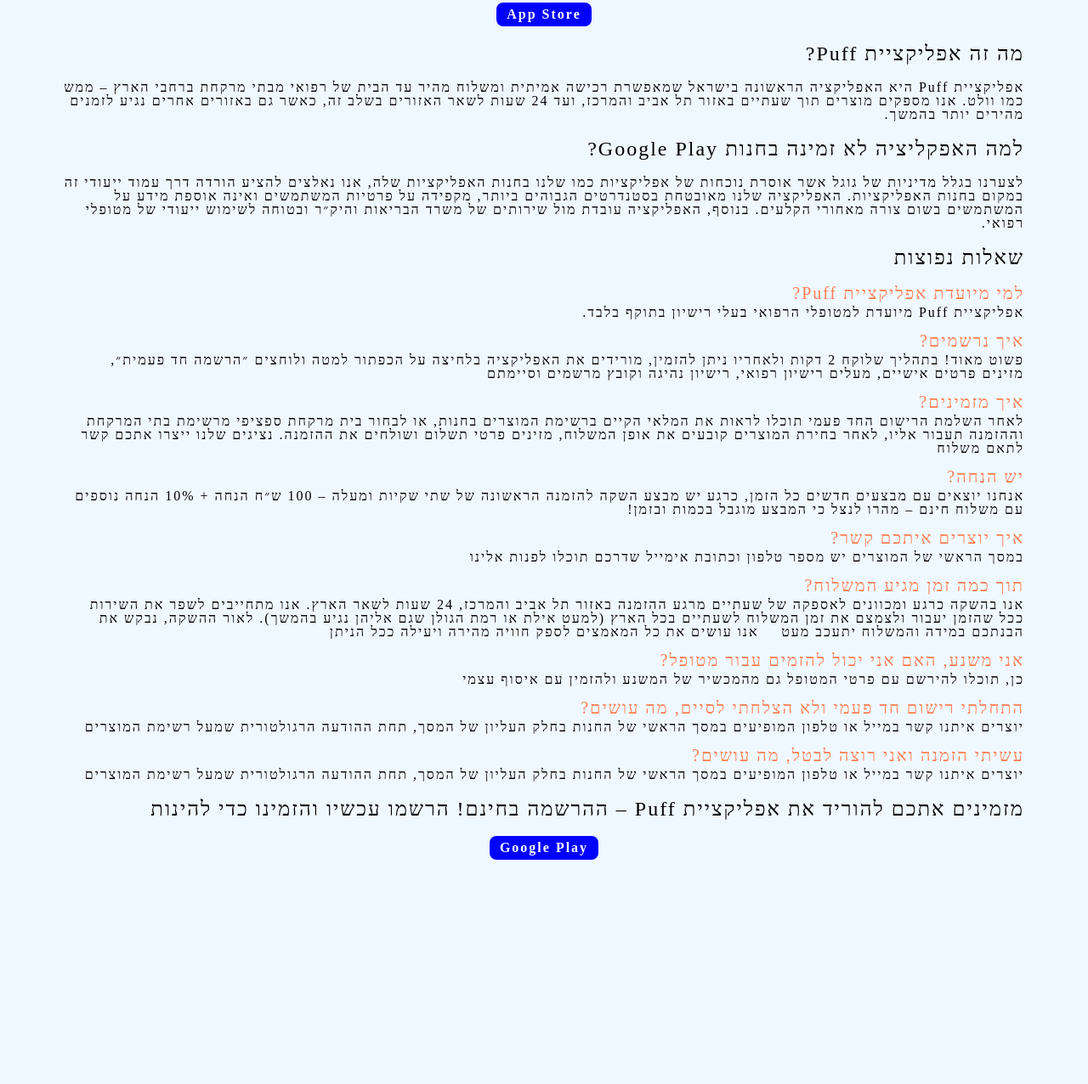
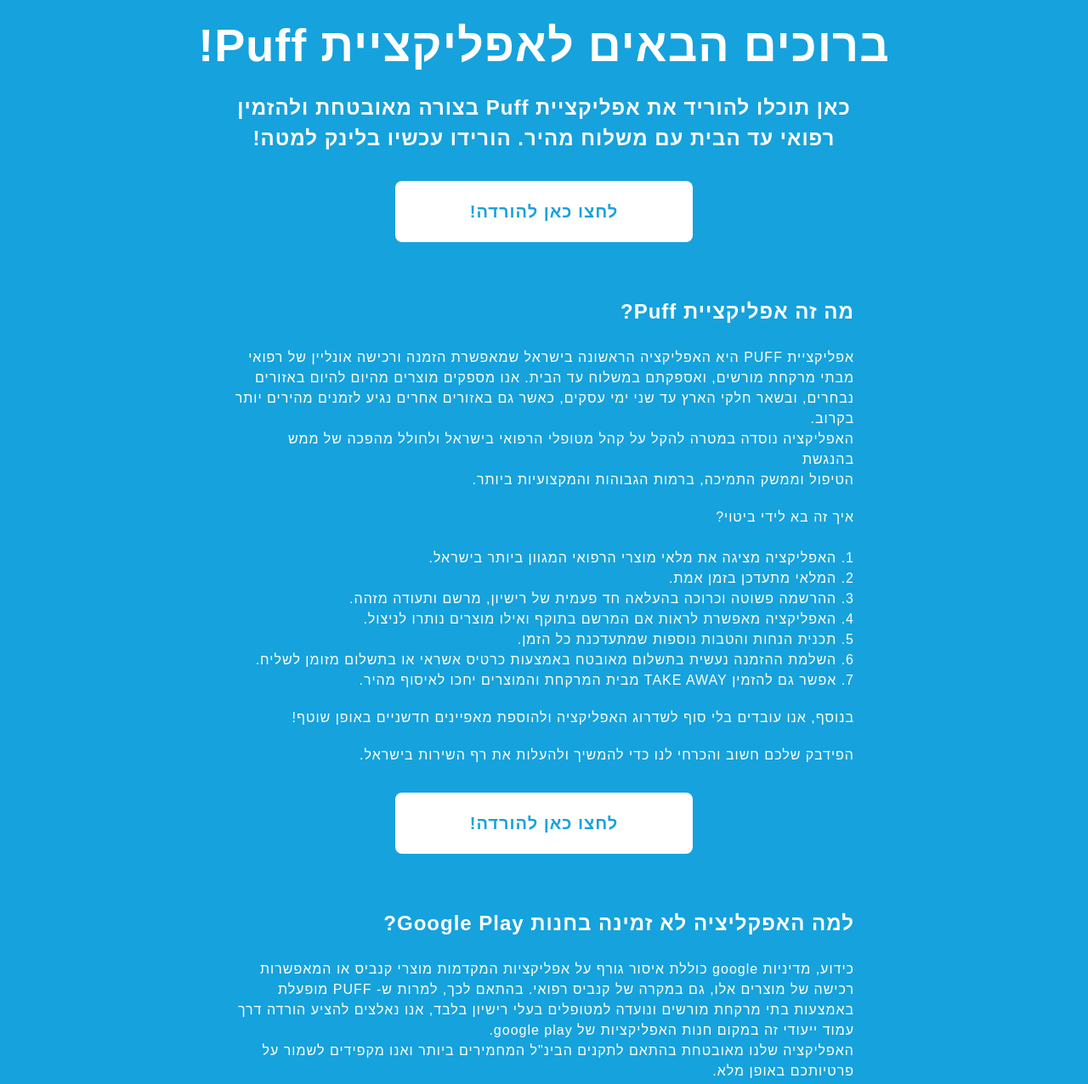
Before and after one commit to Israel-IT/puff-links, a plain HTML site: page index.html in a window 1280 px wide. Shown: the part 137-1413 px from the top of the page at 85% size. Before the commit the page ends 1179 px from the top, so only its background shows below. Drawn offline with Linux system fonts and the light colour scheme.

Commit message:
redesign

```diff
--- a/css/style.css
+++ b/css/style.css
@@ -90,33 +90,50 @@ h6 {
 }
 
 body {
-  background-color: aliceblue;
+  background-color: #16a2dc;
+  font-family: 'Arial';
+  color: #fff;
   font-size: 16px;
+  line-height: 1.5;
 }
 
 .container {
-  max-width: 1130px;
+  max-width: 920px;
   margin: 0 auto;
   text-align: center;
   direction: rtl;
-  margin-top: 20px;
+  margin-top: 48px;
   padding-bottom: 30px;
-  letter-spacing: 2px;
+  letter-spacing: 1px;
+}
+
+.image__block {
+  margin-bottom: 64px;
 }
 
 .main__title {
-  font-size: 32px;
-  font-weight: 600;
-  margin-bottom: 20px;
+  font-weight: 700;
+  font-size: 54px;
+  line-height: 64px;
+  margin-bottom: 24px;
+  color: #fff;
+}
+
+.wrapper {
+  text-align: right;
+  max-width: 730px;
+  margin: 0 auto;
 }
 
 .subtitle {
   display: flex;
   flex-direction: column;
-  align-items: flex-start;
+  align-items: center;
+  font-weight: 700;
   font-size: 24px;
-  font-weight: 500;
+  line-height: 1.5;
   margin-top: 20px;
+  color: #fff;
 }
 
 .subtitle span {
@@ -124,26 +141,57 @@ body {
 }
 
 .link {
-  background: blue;
-  display: inline-block;
+  background: #fff;
+  display: flex;
+  justify-content: center;
+  max-width: 350px;
+  padding: 24px 0;
   border-radius: 8px;
-  padding: 6px 12px;
-  color: #fff;
-  margin-top: 20px;
-  font-size: 16px;
-  font-weight: 600;
+  color: #16a2dc;
+
+  font-size: 20px;
+  line-height: 1.2;
+  font-weight: 700;
+  margin: 0 auto;
+  margin-top: 32px;
+  margin-bottom: 64px;
 }
 
 a.link:visited {
-  background: blue;
+  background: #fff;
   border-radius: 8px;
-  padding: 6px 12px;
-  color: #fff;
+  padding: 24px 0;
+  color: #16a2dc;
+}
+
+.wrapper {
+  text-align: right;
+}
+
+.block {
+  margin-bottom: 64px;
+}
+
+.wrapper .subtitle {
+  align-items: flex-start;
+  margin-top: 0;
+  margin-bottom: 24px;
+}
+
+.wrapper .center {
+  align-items: center;
 }
 
 .text {
   text-align: right;
-  margin-top: 20px;
+  margin-bottom: 20px;
+  display: flex;
+  flex-direction: column;
+}
+
+.question {
+  color: #fff;
+  margin-bottom: 24px;
 }
 
 .questions {
@@ -151,12 +199,43 @@ a.link:visited {
   margin-top: 20px;
 }
 
-.question {
-  margin-bottom: 15px;
+.questions__item {
+  margin-bottom: 24px;
 }
 
 .question__title {
   font-size: 20px;
   margin-bottom: 5px;
-  color: coral;
 }
+
+@media screen and (max-width: 768px) {
+  .container {
+    padding: 0 17px;
+    padding-bottom: 8px;
+  }
+
+  .image__block {
+    margin-bottom: 36px;
+  }
+
+  .main__title {
+    font-size: 36px;
+    line-height: 1.44;
+    margin-bottom: 20px;
+  }
+
+  .center {
+    font-size: 18px;
+    line-height: 1.55;
+  }
+
+  .link {
+    padding: 20px 0;
+    margin-top: 24px;
+    margin-bottom: 48px;
+  }
+
+  .block {
+    margin-bottom: 48px;
+  }
+}
--- a/index.html
+++ b/index.html
@@ -9,136 +9,193 @@
   </head>
   <body>
     <div class="container">
+      <div class="image__block">
+        <img src="./img/logo.png" alt="logo" class="logo__image" />
+      </div>
       <h1 class="main__title">ברוכים הבאים לאפליקציית Puff!</h1>
 
       <div class="block">
-        <h2 class="subtitle">
-          <span
-            >כאן תוכלו להוריד את אפליקציית Puff בצורה מאובטחת ולהזמין רפואי עד
-            הבית עם משלוח מהיר.</span
-          >
-          <span>הורידו עכשיו בלינק למטה!</span>
+        <h2 class="subtitle center">
+          <span>כאן תוכלו להוריד את אפליקציית Puff בצורה מאובטחת ולהזמין</span>
+          <span>רפואי עד הבית עם משלוח מהיר. הורידו עכשיו בלינק למטה!</span>
         </h2>
-        <a href="https://apps.apple.com/us/app/puff/id1602359589" class="link"
-          >App Store</a
+        <a
+          href="https://puff-android-builds.s3.amazonaws.com/puff.apk"
+          download="app"
+          class="link"
+          >לחצו כאן להורדה!</a
         >
       </div>
 
+      <div class="wrapper">
         <div class="block">
           <h2 class="subtitle">מה זה אפליקציית Puff?</h2>
           <p class="text">
-          אפליקציית Puff היא האפליקציה הראשונה בישראל שמאפשרת רכישה אמיתית
-          ומשלוח מהיר עד הבית של רפואי מבתי מרקחת ברחבי הארץ – ממש כמו וולט. אנו
-          מספקים מוצרים תוך שעתיים באזור תל אביב והמרכז, ועד 24 שעות לשאר
-          האזורים בשלב זה, כאשר גם באזורים אחרים נגיע לזמנים מהירים יותר בהמשך.
+            <span
+              >אפליקציית PUFF היא האפליקציה הראשונה בישראל שמאפשרת הזמנה ורכישה
+              אונליין של רפואי</span
+            >
+            <span
+              >מבתי מרקחת מורשים, ואספקתם במשלוח עד הבית. אנו מספקים מוצרים
+              מהיום להיום באזורים נבחרים, ובשאר חלקי הארץ עד שני ימי עסקים, כאשר
+              גם באזורים אחרים נגיע לזמנים מהירים יותר בקרוב.</span
+            >
+            <span
+              >האפליקציה נוסדה במטרה להקל על קהל מטופלי הרפואי בישראל ולחולל
+              מהפכה של ממש בהנגשת
+            </span>
+            <span>הטיפול וממשק התמיכה, ברמות הגבוהות והמקצועיות ביותר.</span>
           </p>
+
+          <h3 class="question">איך זה בא לידי ביטוי?</h3>
+          <ul class="list">
+            <li>
+              1. האפליקציה מציגה את מלאי מוצרי הרפואי המגוון ביותר בישראל.
+            </li>
+            <li>2. המלאי מתעדכן בזמן אמת.</li>
+            <li>
+              3. ההרשמה פשוטה וכרוכה בהעלאה חד פעמית של רישיון, מרשם ותעודה
+              מזהה.
+            </li>
+            <li>
+              4. האפליקציה מאפשרת לראות אם המרשם בתוקף ואילו מוצרים נותרו
+              לניצול.
+            </li>
+            <li>5. תכנית הנחות והטבות נוספות שמתעדכנת כל הזמן.</li>
+            <li>
+              6. השלמת ההזמנה נעשית בתשלום מאובטח באמצעות כרטיס אשראי או בתשלום
+              מזומן לשליח.
+            </li>
+            <li>
+              7. אפשר גם להזמין TAKE AWAY מבית המרקחת והמוצרים יחכו לאיסוף מהיר.
+            </li>
+          </ul>
+
+          <p class="text" style="margin-top: 20px">
+            בנוסף, אנו עובדים בלי סוף לשדרוג האפליקציה ולהוספת מאפיינים חדשניים
+            באופן שוטף!
+          </p>
+          <p class="text">
+            הפידבק שלכם חשוב והכרחי לנו כדי להמשיך ולהעלות את רף השירות בישראל.
+          </p>
+
+          <a
+            href="https://puff-android-builds.s3.amazonaws.com/puff.apk"
+            download="app"
+            class="link"
+            >לחצו כאן להורדה!</a
+          >
         </div>
 
         <div class="block">
           <h2 class="subtitle">למה האפקליציה לא זמינה בחנות Google Play?</h2>
           <p class="text">
-          לצערנו בגלל מדיניות של גוגל אשר אוסרת נוכחות של אפליקציות כמו שלנו
-          בחנות האפליקציות שלה, אנו נאלצים להציע הורדה דרך עמוד ייעודי זה במקום
-          בחנות האפליקציות. האפליקציה שלנו מאובטחת בסטנדרטים הגבוהים ביותר,
-          מקפידה על פרטיות המשתמשים ואינה אוספת מידע על המשתמשים בשום צורה
-          מאחורי הקלעים. בנוסף, האפליקציה עובדת מול שירותים של משרד הבריאות
-          והיק״ר ובטוחה לשימוש ייעודי של מטופלי רפואי.
+            <span
+              >כידוע, מדיניות google כוללת איסור גורף על אפליקציות המקדמות מוצרי
+              קנביס או המאפשרות
+            </span>
+            <span
+              >רכישה של מוצרים אלו, גם במקרה של קנביס רפואי. בהתאם לכך, למרות ש-
+              PUFF מופעלת באמצעות בתי מרקחת מורשים ונועדה למטופלים בעלי רישיון
+              בלבד, אנו נאלצים להציע הורדה דרך עמוד ייעודי זה במקום חנות
+              האפליקציות של google play.</span
+            >
+            <span
+              >האפליקציה שלנו מאובטחת בהתאם לתקנים הבינ"ל המחמירים ביותר ואנו
+              מקפידים לשמור על פרטיותכם באופן מלא.</span
+            >
           </p>
         </div>
 
         <div class="block">
           <h2 class="subtitle">שאלות נפוצות</h2>
           <ul class="questions">
-          <li class="question">
-            <h3 class="question__title">למי מיועדת אפליקציית Puff?</h3>
+            <li class="questions__item">
+              <p class="question__title">שאלה: למי מיועדת אפליקציית Puff?</p>
               <p class="questuion__answer">
-              אפליקציית Puff מיועדת למטופלי הרפואי בעלי רישיון בתוקף בלבד.
+                תשובה: האפליקציה מיועדת למטופלים בעלי רישיון רפואי בתוקף בלבד
               </p>
             </li>
-          <li class="question">
-            <h3 class="question__title">איך נרשמים?</h3>
+            <li class="questions__item">
+              <p class="question__title">שאלה: איך נרשמים?</p>
               <p class="questuion__answer">
-              פשוט מאוד! בתהליך שלוקח 2 דקות ולאחריו ניתן להזמין, מורידים את
-              האפליקציה בלחיצה על הכפתור למטה ולוחצים ״הרשמה חד פעמית״, מזינים
-              פרטים אישיים, מעלים רישיון רפואי, רישיון נהיגה וקובץ מרשמים
-              וסיימתם
+                תשובה: פשוט מאוד! התהליך קצר ומהיר. מורידים את האפליקציה בלחיצה
+                על הכפתור למטה ולוחצים "הרשמה חד פעמית", מזינים פרטים אישיים,
+                מעלים רישיון רפואי, רישיון נהיגה/ת"ז, מרשם וסיימתם!
               </p>
             </li>
-          <li class="question">
-            <h3 class="question__title">איך מזמינים?</h3>
+            <li class="questions__item">
+              <p class="question__title">שאלה: איך מזמינים?</p>
               <p class="questuion__answer">
-              לאחר השלמת הרישום החד פעמי תוכלו לראות את המלאי הקיים ברשימת
-              המוצרים בחנות, או לבחור בית מרקחת ספציפי מרשימת בתי המרקחת וההזמנה
-              תעבור אליו, לאחר בחירת המוצרים קובעים את אופן המשלוח, מזינים פרטי
-              תשלום ושולחים את ההזמנה. נציגים שלנו ייצרו אתכם קשר לתאם משלוח
+                תשובה: לאחר השלמת רישום חד פעמי תוכלו לראות את המלאי הקיים
+                בתפריט האפליקציה ולהוסיף לסל הקניות בהתאם למרשם הרפואי. לאחר
+                בחירת המוצרים קובעים את אופן המשלוח, מזינים פרטי תשלום וההזמנה
+                הושלמה!
               </p>
             </li>
-          <li class="question">
-            <h3 class="question__title">יש הנחה?</h3>
+            <li class="questions__item">
+              <p class="question__title">
+                שאלה: האם באפליקציה יש הנחות או מבצעים אחרים?
+              </p>
               <p class="questuion__answer">
-              אנחנו יוצאים עם מבצעים חדשים כל הזמן, כרגע יש מבצע השקה להזמנה
-              הראשונה של שתי שקיות ומעלה – 100 ש״ח הנחה + 10% הנחה נוספים עם
-              משלוח חינם – מהרו לנצל כי המבצע מוגבל בכמות ובזמן!
+                תשובה: לרגל השקת האפליקציה אנחנו מציעים 100 ש"ח הנחה ו-10% הנחה
+                נוספים עם משלוח חינם, בהזמנת שני מוצרים או יותר! תכנית ההטבות
+                לחברי האפליקציה מתעדכנת ומשתנה על בסיס שוטף אז כדאי להישאר
+                מעודכנים!
               </p>
             </li>
-          <li class="question">
-            <h3 class="question__title">איך יוצרים איתכם קשר?</h3>
+            <li class="questions__item">
+              <p class="question__title">שאלה: איך יוצרים איתכם קשר?</p>
               <p class="questuion__answer">
-              במסך הראשי של המוצרים יש מספר טלפון וכתובת אימייל שדרכם תוכלו
-              לפנות אלינו
+                תשובה: לכל שאלה ניתן ליצור עימנו קשר בטלפון
+                <a href="tel:1800800420">1-800-800-420</a> או בדוא"ל
+                <a href="mailto:info@thepuffapp.co.il">info@thepuffapp.co.il</a>
               </p>
             </li>
-          <li class="question">
-            <h3 class="question__title">תוך כמה זמן מגיע המשלוח?</h3>
+            <li class="questions__item">
+              <p class="question__title">שאלה: תוך כמה זמן מגיע המשלוח?</p>
               <p class="questuion__answer">
-              אנו בהשקה כרגע ומכוונים לאספקה של שעתיים מרגע ההזמנה באזור תל אביב
-              והמרכז, 24 שעות לשאר הארץ. אנו מתחייבים לשפר את השירות ככל שהזמן
-              יעבור ולצמצם את זמן המשלוח לשעתיים בכל הארץ (למעט אילת או רמת
-              הגולן שגם אליהן נגיע בהמשך). לאור ההשקה, נבקש את הבנתכם במידה
-              והמשלוח יתעכב מעט  אנו עושים את כל המאמצים לספק חוויה מהירה
-              ויעילה ככל הניתן
+                תשובה: באזור תל אביב והמרכז אנו מציעים אספקה תוך יומית ועושים
+                כמיטב יכולתנו לספק הזמנה בתוך שעתיים. בכל שאר חלקי הארץ אנחנו
+                מציעים אספקה בתוך שני ימי עסקים או פחות (למעט אילת או רמת
+                הגולן). לאור ההשקה, נבקש את הבנתכם במידה והמשלוח יתעכב מעט אנו
+                עושים את כל המאמצים לספק חוויה מהירה ונוחה ככל הניתן.
               </p>
             </li>
-          <li class="question">
-            <h3 class="question__title">
-              אני משנע, האם אני יכול להזמים עבור מטופל?
-            </h3>
+            <li class="questions__item">
+              <p class="question__title">
+                שאלה: התחלתי ב"רישום חד פעמי" ולא הצלחתי לסיים את הרישום. מה
+                עליי לעשות?
+              </p>
               <p class="questuion__answer">
-              כן, תוכלו להירשם עם פרטי המטופל גם מהמכשיר של המשנע ולהזמין עם
-              איסוף עצמי
+                תשובה: ניתן ליצור איתנו קשר בטלפון
+                <a href="tel:1800800420">1-800-800-420</a> או בדוא"ל
+                <a href="mailto:info@thepuffapp.co.il">info@thepuffapp.co.il</a>
               </p>
             </li>
-          <li class="question">
-            <h3 class="question__title">
-              התחלתי רישום חד פעמי ולא הצלחתי לסיים, מה עושים?
-            </h3>
+            <li class="questions__item">
+              <p class="question__title">
+                שאלה: עשיתי הזמנה ואני מעוניין לבטל אותה. מה עליי לעשות?
+              </p>
               <p class="questuion__answer">
-              יוצרים איתנו קשר במייל או טלפון המופיעים במסך הראשי של החנות בחלק
-              העליון של המסך, תחת ההודעה הרגולטורית שמעל רשימת המוצרים
-            </p>
-          </li>
-          <li class="question">
-            <h3 class="question__title">
-              עשיתי הזמנה ואני רוצה לבטל, מה עושים?
-            </h3>
-            <p class="questuion__answer">
-              יוצרים איתנו קשר במייל או טלפון המופיעים במסך הראשי של החנות בחלק
-              העליון של המסך, תחת ההודעה הרגולטורית שמעל רשימת המוצרים
+                תשובה: ניתן ליצור איתנו קשר בטלפון
+                <a href="tel:1800800420">1-800-800-420</a> וצוות שירות הלקוחות
+                שלנו יסייע בביטול ההזמנה או כל דבר נוסף שתצטרכו.
               </p>
             </li>
           </ul>
+
+          <p class="text">
+            אנו מזמינים אתכם להוריד את אפליקציית Puff – ההרשמה בחינם!
+          </p>
+          <p class="text">הרשמו עכשיו ותהנו ממבצע ההשקה שלנו</p>
+          <a
+            href="https://puff-android-builds.s3.amazonaws.com/puff.apk"
+            download="app"
+            class="link"
+            >לחצו כאן להורדה!</a
+          >
         </div>
-
-      <div class="block">
-        <h2 class="subtitle">
-          מזמינים אתכם להוריד את אפליקציית Puff – ההרשמה בחינם! הרשמו עכשיו
-          והזמינו כדי להינות
-        </h2>
-        <a
-          href="https://play.google.com/store/apps/details?id=com.israelit.puff"
-          class="link"
-          >Google Play</a
-        >
       </div>
     </div>
   </body>
```
Also changed, not shown: img/logo.png (added). Lines whose indentation alone changed are shown as unchanged.
